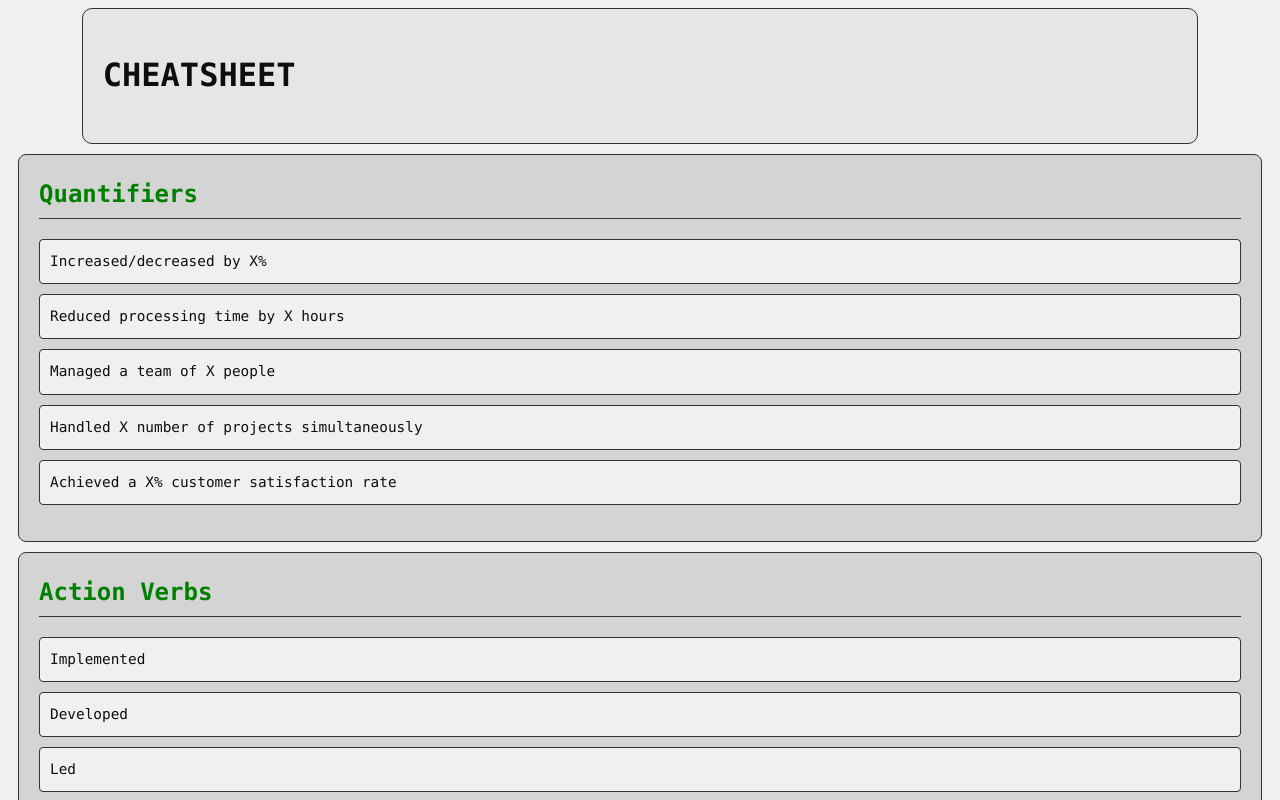
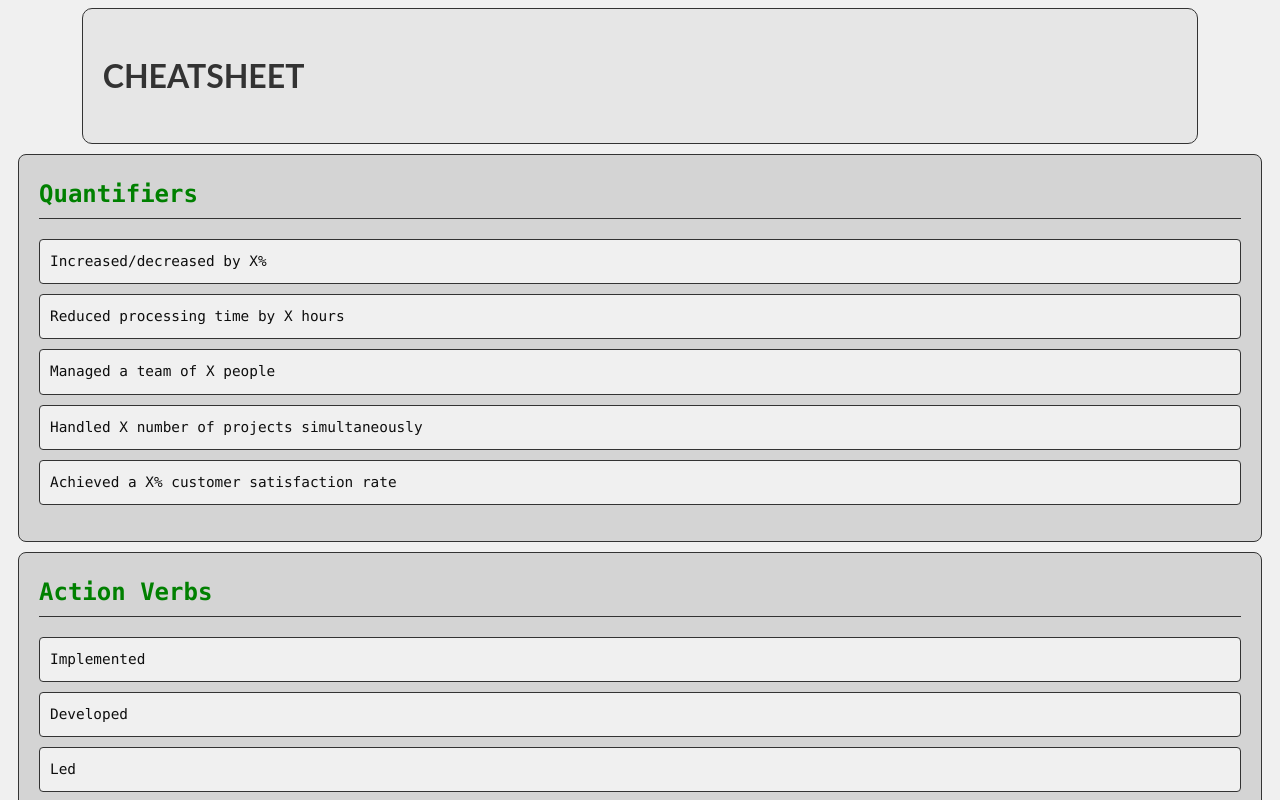
Before and after one commit to mdabir1203/Cheatsheet, a plain HTML site: page index.html in a window 1280 px wide. Shown: the top 800 px of the page. Drawn offline with nearby package versions, Linux system fonts and the light colour scheme.

Commit message:
fix interview

```diff
--- a/interview.css
+++ b/interview.css
@@ -79,8 +79,15 @@ footer {
     transform: perspective(500px) translateZ(20px);
 }
 
+@import url('https://fonts.googleapis.com/css2?family=Lato&family=Source+Code+Pro&display=swap');
+
+
 h1 {
     text-align: center;
+    color: #333333; /* Green for headers */
+    font-weight: bold;
+    font-family: Lato, sans-serif;
+    overflow: hidden;
 }
 
 h2 {
@@ -124,7 +131,7 @@ em {
 
 
 .title {
-    font-family: 'Consolas', 'Monaco', 'Lato', sans-serif;
+    font-family: 'Source Code Pro', sans-serif;
     font-size: 2em; /* Adjust the size as needed */
     font-weight: 800;
     color: #000000; /* Dark gray for text */
```
Also changed, not shown: Framework/framework.css (renamed from framework.css), Framework/framework.html (renamed from framework.html), index.html (renamed from Interview.html), vercel.json.
